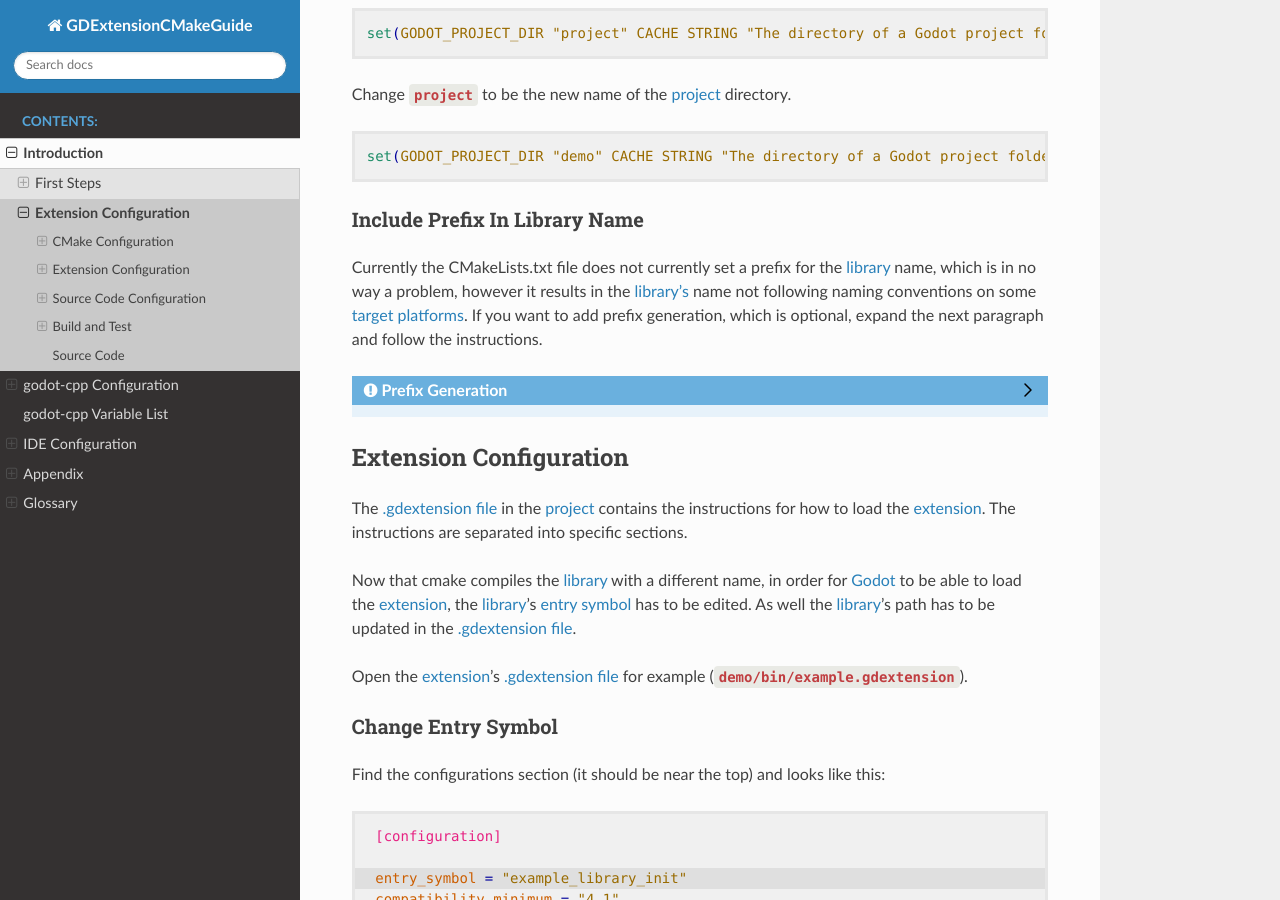
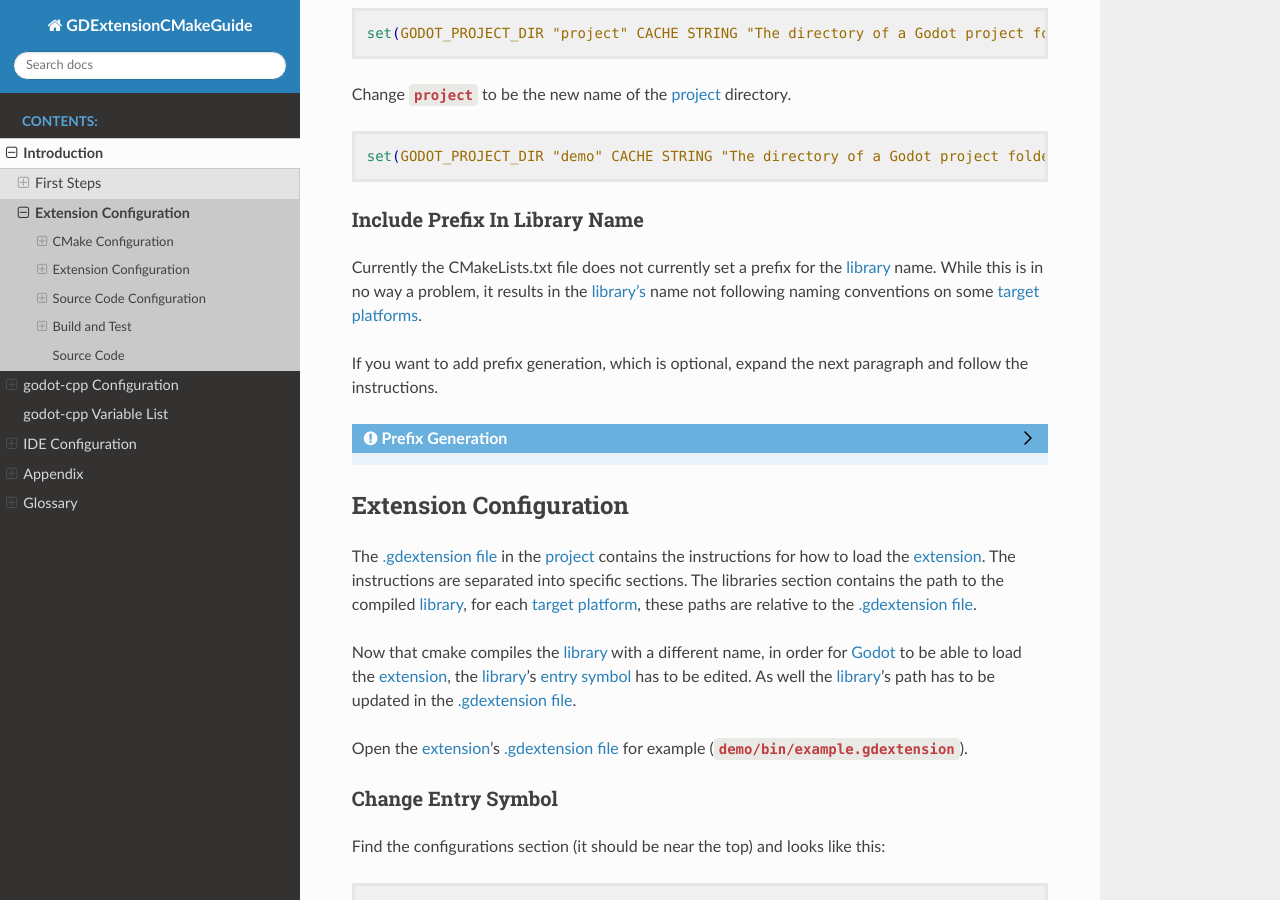
Before and after one commit to silenuz/GDExtension_CMake, a Sphinx documentation site: the page built from docs/source/introduction/extension_configuration.rst, in a window 1280 px wide and 900 px high, scrolled down 962 px. Built offline with Sphinx 7.4.7 and the Read the Docs theme 3.1.0, drawn with Linux system fonts in a browser that asks for light colours; some of the changed text lies outside the part shown.

```diff
--- a/docs/source/appendix/external_docs.rst
+++ b/docs/source/appendix/external_docs.rst
@@ -31,6 +31,8 @@ Godot
 Other
 =====
 * `clangd`_
+* `Entry Point`_
+* `Entry Symbol`_
 * `Language Server Protocol`_
 * `Ninja`_
 * `SCons`_
--- a/docs/source/introduction/extension_configuration.rst
+++ b/docs/source/introduction/extension_configuration.rst
@@ -13,8 +13,8 @@ The default :term:`library` name is ``EXTENSION-NAME`` and to change it, the CMa
 While there is nothing wrong with keeping the :term:`project` directory as is, it might be better
 to rename it to something more suitable.  So if desired rename the :term:`project` directory.
 
-For the purposes of this example the :term:`project` directory will be renamed to demo, and the
-:term:`library` name will be renamed to cooldemo.
+For the purposes of this example the :term:`project` directory will be renamed to :term:`demo`, and the
+:term:`library` name will be renamed to :term:`cooldemo`.
 
 Change Library Name
 ^^^^^^^^^^^^^^^^^^^
@@ -47,9 +47,11 @@ Change ``project`` to be the new name of the :term:`project` directory.
 
 Include Prefix In Library Name
 ^^^^^^^^^^^^^^^^^^^^^^^^^^^^^^
-Currently the CMakeLists.txt file does not currently set a prefix for the :term:`library` name,
-which is in no way a problem, however it results in the :term:`library's<library>` name not following naming conventions on
-some :term:`target platforms<target platform>`.  If you want to add prefix generation, which is optional, expand the next
+Currently the CMakeLists.txt file does not currently set a prefix for the :term:`library` name.
+While this is in no way a problem, it results in the :term:`library's<library>` name not following naming conventions on
+some :term:`target platforms<target platform>`.
+
+If you want to add prefix generation, which is optional, expand the next
 paragraph and follow the instructions.
 
 .. admonition:: Prefix Generation
@@ -86,7 +88,8 @@ Extension Configuration
 =======================
 
 The :term:`.gdextension file` in the :term:`project` contains the instructions for how to load the :term:`extension`.
-The instructions are separated into specific sections.
+The instructions are separated into specific sections.  The libraries section contains the path to the compiled :term:`library`,
+for each :term:`target platform`, these paths are relative to the :term:`.gdextension file`.
 
 Now that cmake compiles the :term:`library` with a different name, in order for :term:`Godot` to be able to load the :term:`extension`,
 the :term:`library`'s :term:`entry symbol` has to be edited.  As well the :term:`library`'s path has to be updated in the
--- a/docs/source/share/links.rst
+++ b/docs/source/share/links.rst
@@ -24,3 +24,5 @@
 .. _SCons: https://scons.org/
 .. _clangd: https://clangd.llvm.org/
 .. _Language Server Protocol: https://microsoft.github.io/language-server-protocol/specifications/lsp/3.17/specification/
+.. _Entry Point: https://learn.microsoft.com/hr-hr/cpp/build/reference/entry-entry-point-symbol?view=msvc-170
+.. _Entry Symbol: https://learn.microsoft.com/en-us/dotnet/api/microsoft.visualstudio.vcprojectengine.vclinkertool.entrypointsymbol?view=visualstudiosdk-2022
```
Also changed, not shown: docs/source/glossary.rst (+7 -2 lines).
